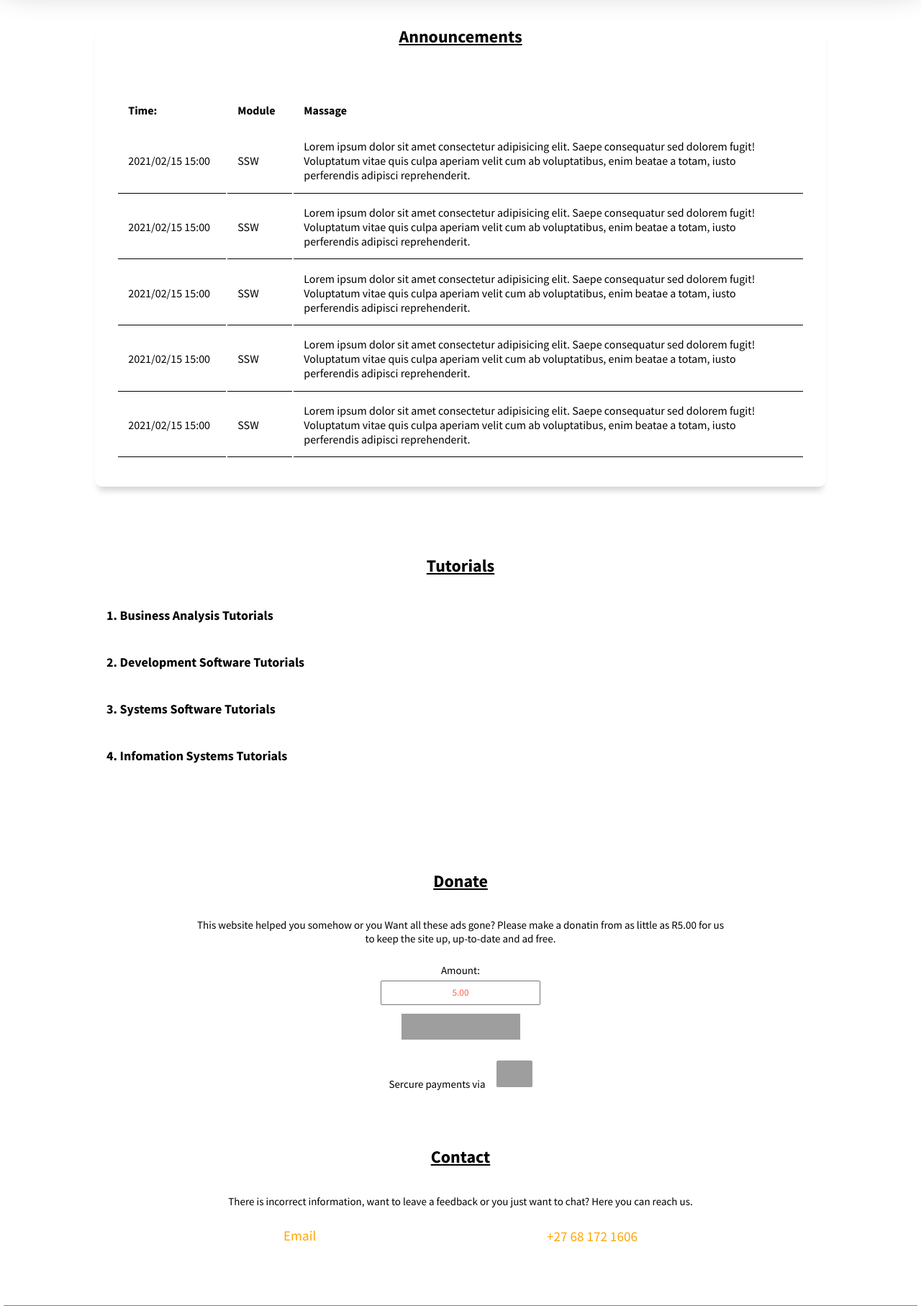
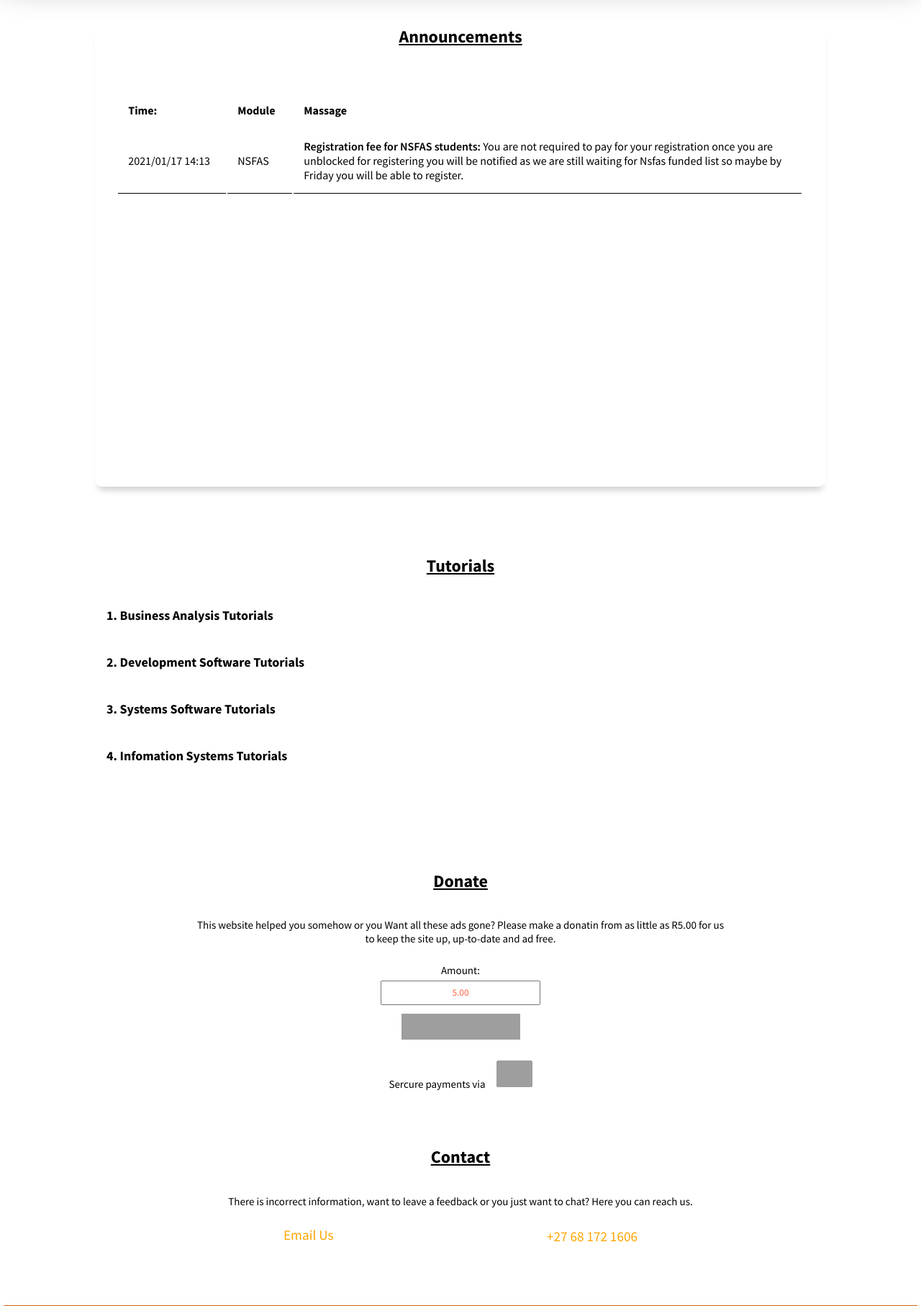
Before and after one commit to uj-bit-gang/uj-bit-gang.github.io, a PHP site: page / in a window 1280 px wide. Shown: the part 1286-3100 px from the top of the page at 72% size. Run offline with PHP 8.4, Linux system fonts and the light colour scheme; some libraries are stand-ins or nearby versions; grey boxes are pictures that could not be loaded.

Commit message:
Added Updated, anouncements downloads

```diff
--- a/index.html
+++ b/index.html
@@ -141,30 +141,15 @@
                             <td style="font-weight: bold; width: 90px">Module</td>
                             <td style="font-weight: bold;">Massage</td>
                         </tr>
+
+                        <!-----------------New Announcements below here-------------------->
+
                         <tr>
-                            <td class="line">2021/02/15 15:00</td>
-                            <td class="line">SSW</td>
-                            <td class="line">Lorem ipsum dolor sit amet consectetur adipisicing elit. Saepe consequatur sed dolorem fugit! Voluptatum vitae quis culpa aperiam velit cum ab voluptatibus, enim beatae a totam, iusto perferendis adipisci reprehenderit.</td>
-                        </tr>
-                        <tr>
-                            <td class="line">2021/02/15 15:00</td>
-                            <td class="line">SSW</td>
-                            <td class="line">Lorem ipsum dolor sit amet consectetur adipisicing elit. Saepe consequatur sed dolorem fugit! Voluptatum vitae quis culpa aperiam velit cum ab voluptatibus, enim beatae a totam, iusto perferendis adipisci reprehenderit.</td>
-                        </tr>
-
-                            <td class="line">2021/02/15 15:00</td>
-                            <td class="line">SSW</td>
-                            <td class="line">Lorem ipsum dolor sit amet consectetur adipisicing elit. Saepe consequatur sed dolorem fugit! Voluptatum vitae quis culpa aperiam velit cum ab voluptatibus, enim beatae a totam, iusto perferendis adipisci reprehenderit.</td>
-                        </tr>
-                        <tr>
-                            <td class="line">2021/02/15 15:00</td>
-                            <td class="line">SSW</td>
-                            <td class="line">Lorem ipsum dolor sit amet consectetur adipisicing elit. Saepe consequatur sed dolorem fugit! Voluptatum vitae quis culpa aperiam velit cum ab voluptatibus, enim beatae a totam, iusto perferendis adipisci reprehenderit.</td>
-                        </tr>
-                        <tr>
-                            <td class="line">2021/02/15 15:00</td>
-                            <td class="line">SSW</td>
-                            <td class="line">Lorem ipsum dolor sit amet consectetur adipisicing elit. Saepe consequatur sed dolorem fugit! Voluptatum vitae quis culpa aperiam velit cum ab voluptatibus, enim beatae a totam, iusto perferendis adipisci reprehenderit.</td>
+                            <td class="line">2021/01/17 14:13</td>
+                            <td class="line">NSFAS</td>
+                            <td class="line"><span class="bold">Registration fee for NSFAS students:</span> You are not required to pay for your registration once you are unblocked for registering you will be notified as we are still waiting for Nsfas funded list so maybe by Friday you will be able to register.</td>
+                            <td 220023913
+                            ><a class="link" href="/downloadables/nafas-update-2022-01-17.jpeg"><i class="zmdi zmdi-download"></i></a></td>
                         </tr>
 
                     </table>
@@ -324,8 +309,8 @@
             </div>
             <p>There is incorrect information, want to leave a feedback or you just want to chat? Here you can reach us.</p>
             <div class="contact-wrapper row">
-                <a class="link" href="mailto:22002919@student.uj.ac.za"><div><p><i class="zmdi zmdi-email"></i></p> Email</div></a>
-                <a class="link" href="https://wa.link/bsctgt"><div><p><i class="zmdi zmdi-whatsapp"></i></p> +27 68 172 1606</div></a>
+                <a class="link" href="mailto:22002919@student.uj.ac.za"><div><p class="alone"><i class="zmdi zmdi-email"></i></p>Email Us</div></a>
+                <a class="link" href="https://wa.link/bsctgt"><div><p><i class="zmdi zmdi-whatsapp"></i></p>+27 68 172 1606</div></a>
             </div>
         </div>
     </div>
--- a/style.css
+++ b/style.css
@@ -82,6 +82,13 @@
 }
 .count{
     width: 2% !important;
+}
+.bold {
+    font-weight: 600;
+}
+.alone{
+    padding: 0% !important;
+    margin: 0 !important;
 }
 .table-head td{
     width: 5%;
@@ -285,6 +292,9 @@
     color: orange;
     font-size: 60px;
 }
+.zmdi-download::before{
+    font-size: 25px;
+}
 .zmdi-android::before{
     font-size: 15px !important;
 }
```
Also changed, not shown: downloadables/nafas-update-2022-01-17.jpeg (added).
